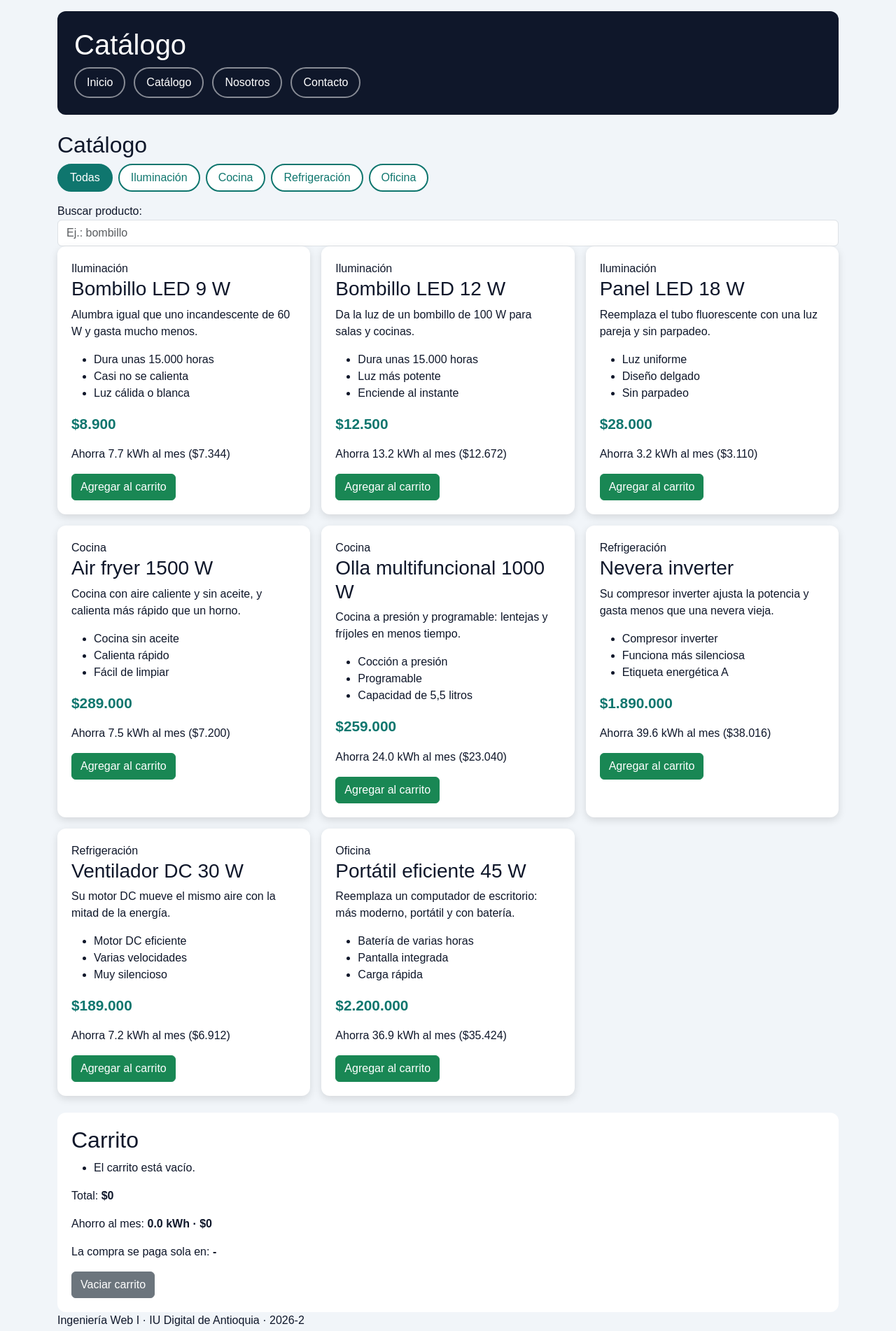
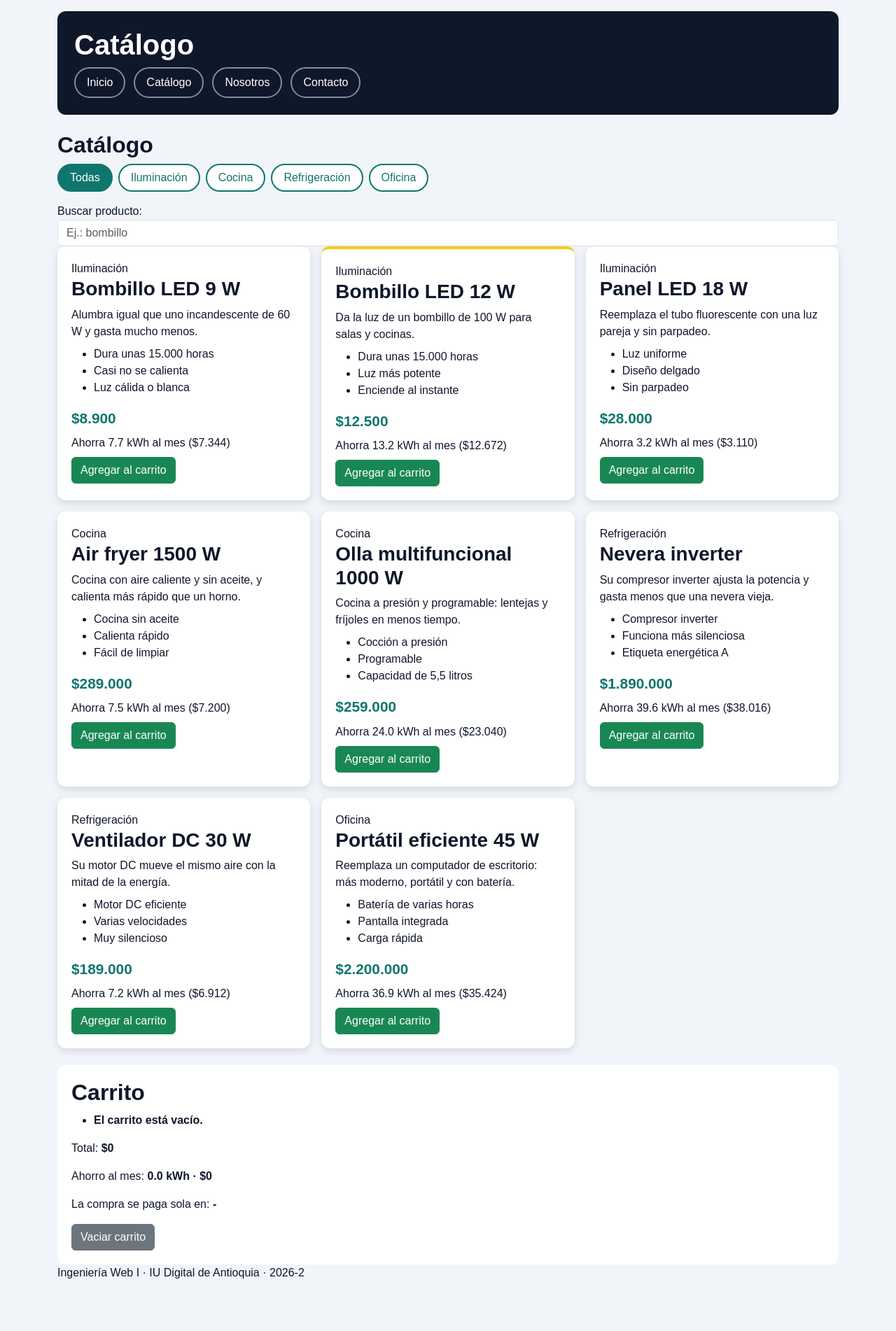
Before and after one commit to MarceloSH303/ecotienda-equipoM, a plain HTML site: page catalogo.html in a window 1280 px wide. Shown: the whole page at 70% size. After the commit the page ends 1863 px from the top, so only its background shows below. Drawn offline with nearby package versions, Linux system fonts and the light colour scheme; files that its build step writes are made by us from their sources.

Commit message:
Agregamos los selectores y pseudoclases del CSS

```diff
--- a/scss/estilos.scss
+++ b/scss/estilos.scss
@@ -102,6 +102,42 @@ nav {
     border-color: #0F766E;
     box-shadow: 0 0 0 3px rgba(15, 118, 110, 0.3);
 }
+// Selectores AGRUPADOS: la misma regla para h1, h2 y h3
+h1, h2, h3 {
+    color: #0F172A;
+    font-weight: 700;
+}
+
+// Selector DESCENDIENTE: solo los h1 y p que están dentro del header
+header h1 {
+    color: white;
+}
+
+header p {
+    color: #E2E8F0;
+}
+
+// Selector HIJO (>): solo los p que son hijos directos de .tarjeta
+.tarjeta > p {
+    margin-bottom: 8px;
+}
+
+// Selector de ATRIBUTO: los enlaces que abren otra pestaña
+a[target="_blank"] {
+    color: #0F766E;
+    font-weight: 700;
+}
+
+// Pseudoclase :nth-child(): la segunda tarjeta lleva un borde amarillo arriba
+.tarjetas .tarjeta:nth-child(2) {
+    border-top: 4px solid #FACC15;
+}
+
+// Pseudoclase :first-child: el primer producto del carrito en negrilla
+#carrito li:first-child {
+    font-weight: 700;
+}
+
 @media (max-width: 576px) {
     nav { flex-direction: column; }
     .tarjetas { grid-template-columns: 1fr; }
```
